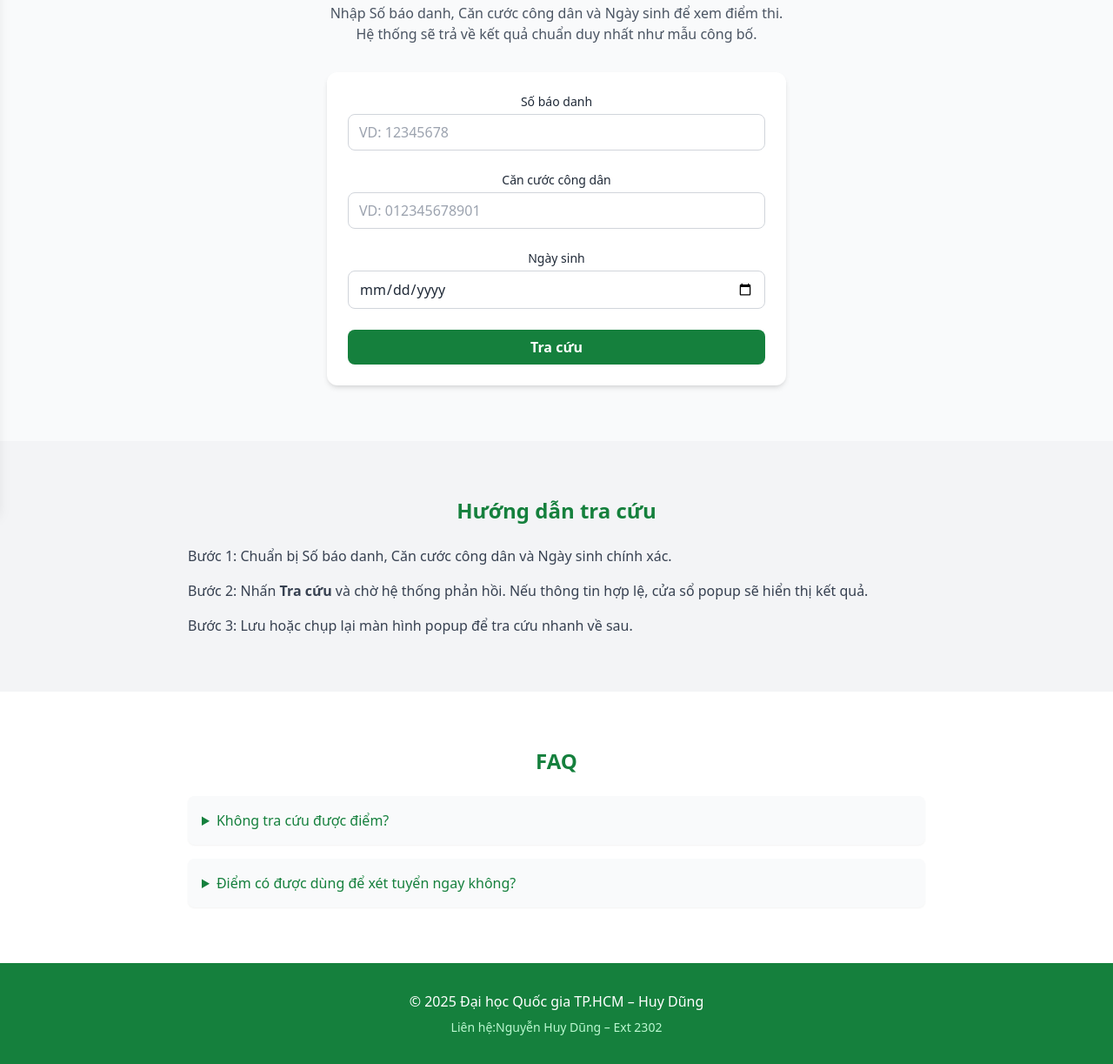
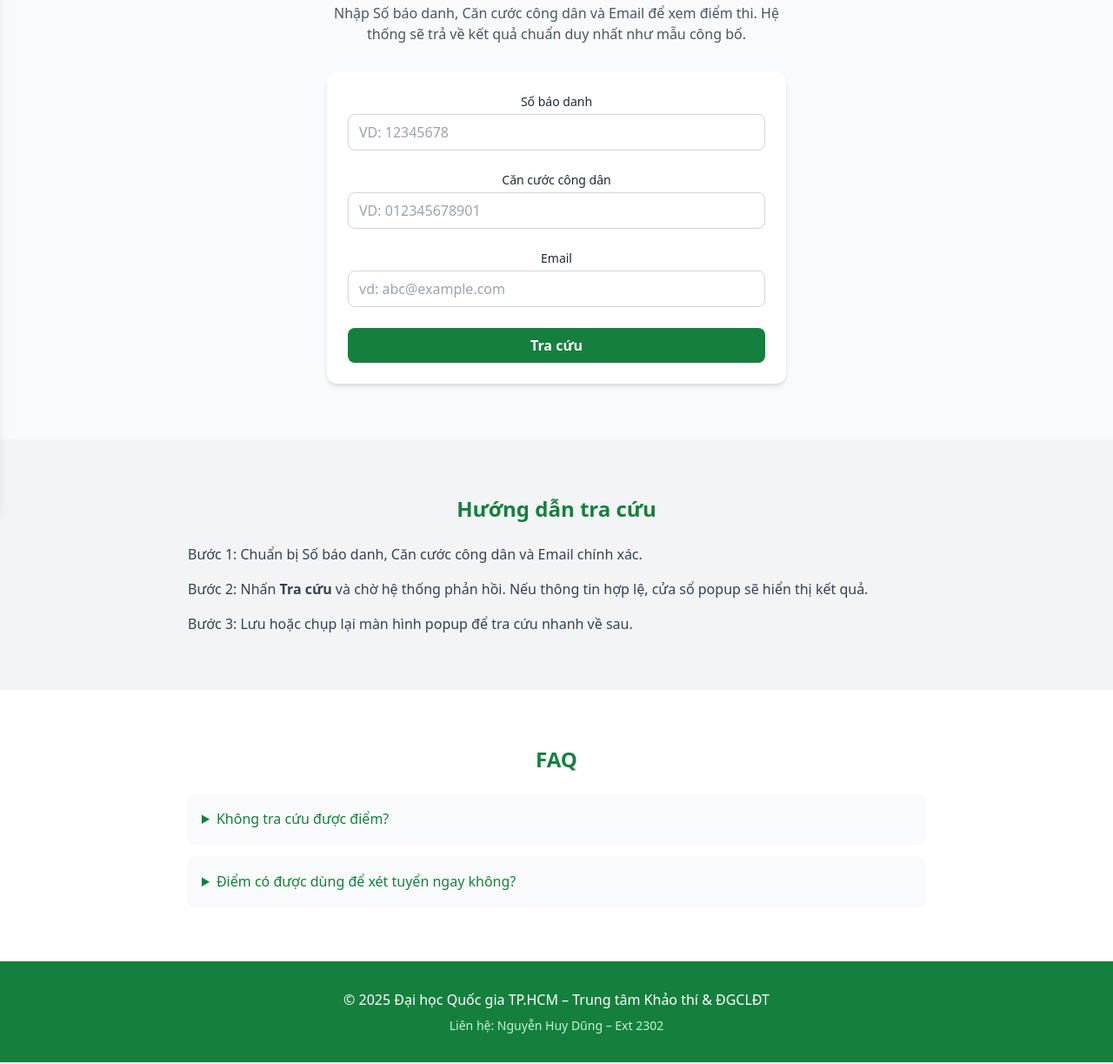
Before and after one commit to huydung1232007/tracuudgnl, a plain HTML site: page index.html in a window 1280 px wide. Shown: the part 213-1436 px from the top of the page at 87% size. Drawn offline with nearby package versions, Linux system fonts and the light colour scheme.

Commit message:
Update index.html

```diff
--- a/index.html
+++ b/index.html
@@ -4,7 +4,7 @@
     <meta charset="UTF-8" />
     <meta http-equiv="X-UA-Compatible" content="IE=edge" />
     <meta name="viewport" content="width=device-width, initial-scale=1.0" />
-    <title>Cổng Tra Cứu Điểm Đánh Giá Năng Lực – ĐHQG-HCM</title>
+    <title>Tra Cứu Điểm Đánh Giá Năng Lực – ĐHQG-HCM</title>
     <!-- Tailwind CSS CDN -->
     <script src="https://cdn.tailwindcss.com"></script>
     <script src="https://unpkg.com/@phosphor-icons/web"></script>
@@ -42,7 +42,7 @@
           Tra Cứu Kết Quả Kỳ Thi Đánh Giá Năng Lực 2025
         </h1>
         <p class="mb-8 text-gray-600">
-          Nhập <span class="font-medium">Số báo danh</span>, <span class="font-medium">Căn cước công dân</span> và <span class="font-medium">Ngày sinh</span> để xem điểm thi. Hệ thống sẽ trả về kết quả chuẩn duy nhất như mẫu công bố.
+          Nhập <span class="font-medium">Số báo danh</span>, <span class="font-medium">Căn cước công dân</span> và <span class="font-medium">Email</span> để xem điểm thi. Hệ thống sẽ trả về kết quả chuẩn duy nhất như mẫu công bố.
         </p>
 
         <form id="lookupForm" class="space-y-6 rounded-xl bg-white p-6 shadow-md">
@@ -55,8 +55,8 @@
             <input type="text" id="cccd" required minlength="9" maxlength="12" pattern="\d{9,12}" class="w-full rounded-lg border border-gray-300 px-3 py-2 focus:border-green-600 focus:outline-none" placeholder="VD: 012345678901" />
           </div>
           <div>
-            <label for="dob" class="mb-1 block text-sm font-medium">Ngày sinh</label>
-            <input type="date" id="dob" required class="w-full rounded-lg border border-gray-300 px-3 py-2 focus:border-green-600 focus:outline-none" />
+            <label for="email" class="mb-1 block text-sm font-medium">Email</label>
+            <input type="email" id="email" required class="w-full rounded-lg border border-gray-300 px-3 py-2 focus:border-green-600 focus:outline-none" placeholder="vd: abc@example.com" />
           </div>
           <button type="submit" class="w-full rounded-lg bg-green-700 px-4 py-2 font-semibold text-white hover:bg-green-600">Tra cứu</button>
         </form>
@@ -71,7 +71,7 @@
       <div class="container mx-auto max-w-4xl px-6">
         <h2 class="mb-6 text-center text-2xl font-bold text-green-700">Hướng dẫn tra cứu</h2>
         <ol class="space-y-4 text-gray-700 text-sm md:text-base">
-          <li><span class="font-medium">Bước 1:</span> Chuẩn bị <span class="font-medium">Số báo danh</span>, <span class="font-medium">Căn cước công dân</span> và <span class="font-medium">Ngày sinh</span> chính xác.</li>
+          <li><span class="font-medium">Bước 1:</span> Chuẩn bị <span class="font-medium">Số báo danh</span>, <span class="font-medium">Căn cước công dân</span> và <span class="font-medium">Email</span> chính xác.</li>
           <li><span class="font-medium">Bước 2:</span> Nhấn <span class="font-semibold">Tra cứu</span> và chờ hệ thống phản hồi.
             Nếu thông tin hợp lệ, cửa sổ popup sẽ hiển thị kết quả.</li>
           <li><span class="font-medium">Bước 3:</span> Lưu hoặc chụp lại màn hình popup để tra cứu nhanh về sau.</li>
@@ -86,7 +86,7 @@
         <div class="space-y-4">
           <details class="rounded-lg bg-gray-50 p-4 shadow-sm">
             <summary class="cursor-pointer font-medium text-green-700">Không tra cứu được điểm?</summary>
-            <p class="mt-2 text-gray-600">Đảm bảo bạn nhập chính xác <span class="font-medium">Số báo danh</span>, <span class="font-medium">CCCD</span> và <span class="font-medium">Ngày sinh</span>. Nếu vẫn lỗi, vui lòng liên hệ Trung tâm Khảo thí ĐHQG‑HCM qua email hoặc hotline.</p>
+            <p class="mt-2 text-gray-600">Đảm bảo bạn nhập chính xác <span class="font-medium">Số báo danh</span>, <span class="font-medium">CCCD</span> và <span class="font-medium">Email</span>. Nếu vẫn lỗi, vui lòng liên hệ Trung tâm Khảo thí ĐHQG‑HCM qua email hoặc hotline.</p>
           </details>
           <details class="rounded-lg bg-gray-50 p-4 shadow-sm">
             <summary class="cursor-pointer font-medium text-green-700">Điểm có được dùng để xét tuyển ngay không?</summary>
@@ -99,8 +99,8 @@
     <!-- Footer -->
     <footer class="bg-green-700 py-8 text-center text-white">
       <div class="container mx-auto max-w-4xl px-6">
-        <p>© 2025 Đại học Quốc gia TP.HCM – Huy Dũng</p>
-        <p class="mt-2 text-sm text-green-200">Liên hệ:Nguyễn Huy Dũng – Ext&nbsp;2302</p>
+        <p>© 2025 Đại học Quốc gia TP.HCM – Trung tâm Khảo thí & ĐGCLĐT</p>
+        <p class="mt-2 text-sm text-green-200">Liên hệ: Nguyễn Huy Dũng – Ext&nbsp;2302</p>
       </div>
     </footer>
 
@@ -121,6 +121,10 @@
             <tr>
               <th class="py-2 font-medium">CCCD</th>
               <td id="resCccd" class="py-2"></td>
+            </tr>
+            <tr>
+              <th class="py-2 font-medium">Email</th>
+              <td id="resEmail" class="py-2"></td>
             </tr>
           </tbody>
         </table>
```
